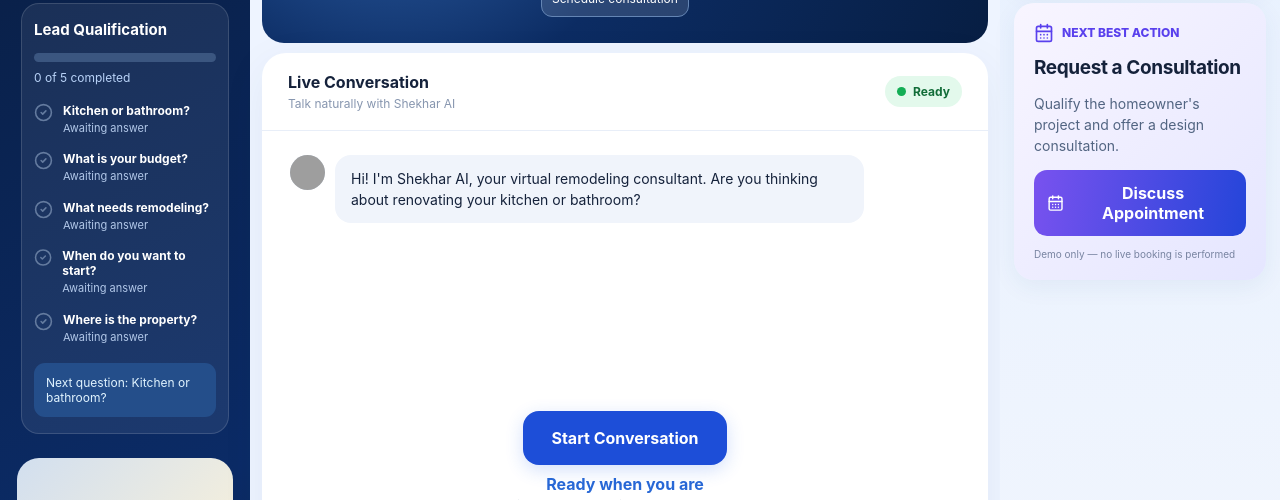
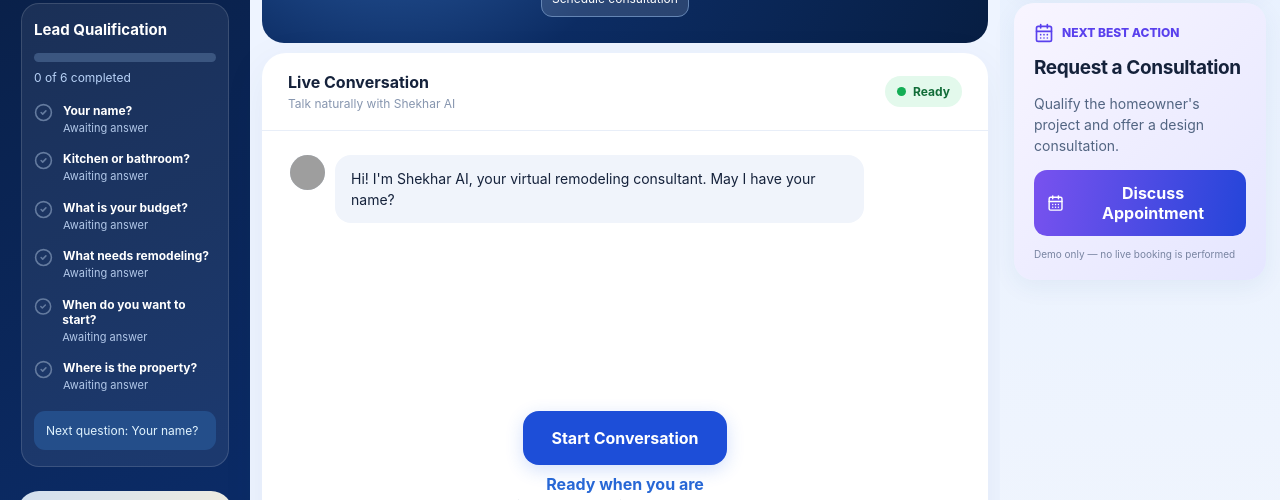
Before and after one commit to ShekharBlueWorld/wonderly-voice-ai, a React (Vite) app in the folder frontend/: page / in a window 1280 px wide. Shown: the part 275-775 px from the top of the page. Built offline with nearby package versions, Linux system fonts and the light colour scheme; grey boxes are pictures that could not be loaded.

Commit message:
Start voice introduction on conversation click and show name as first lead field

```diff
--- a/frontend/src/main.jsx
+++ b/frontend/src/main.jsx
@@ -3,7 +3,7 @@ import {createRoot} from 'react-dom/client';
 import {AudioLines, MessageSquare, Users, CalendarDays, BarChart3, Layers, Mic, MicOff, Send, Volume2, VolumeX, Zap, Clock3, CheckCircle2, Circle, Home, Settings, Square, Sparkles} from 'lucide-react';
 import './style.css';
 const API='http://127.0.0.1:8000';
-const welcome="Hi! I'm Shekhar AI, your virtual remodeling consultant. Are you thinking about renovating your kitchen or bathroom?";
+const welcome="Hi! I'm Shekhar AI, your virtual remodeling consultant. May I have your name?";
 function App(){
  const [messages,setMessages]=useState([{role:'assistant',content:welcome}]);
  const [input,setInput]=useState('');const [busy,setBusy]=useState(false);
@@ -32,7 +32,7 @@ function App(){
  }
  function toggleAuto(){
   if(autoRef.current){autoRef.current=false;setAutoMode(false);recognition.current?.abort();recognitionActive.current=false;setListening(false);audio.current?.pause();speakingRef.current=false;setSpeaking(false);cancelAnimationFrame(animationRef.current);setMouth(0);}
-  else{autoRef.current=true;setAutoMode(true);startListening();}
+  else{autoRef.current=true;setAutoMode(true);if(messagesRef.current.length===1){speakingRef.current=true;playSpeech(welcome,performance.now()).catch(e=>{speakingRef.current=false;setError('Voice introduction failed: '+e.message);startListening();});}else startListening();}
  }
 
  const audio=useRef(null);const recognition=useRef(null);const bottom=useRef(null);
@@ -78,7 +78,7 @@ function App(){
   rec.onend=()=>{setListening(false);setTurnDetect(null);};rec.onerror=e=>{setError('Microphone: '+e.error);setListening(false)};
   try{turnStart.current=performance.now();rec.start();setListening(true);}catch(e){setError(e.message);}
  }
- const checks=[['Kitchen or bathroom?',lead.project],['What is your budget?',lead.budget],['What needs remodeling?',lead.scope],['When do you want to start?',lead.timeline],['Where is the property?',lead.location]];
+ const checks=[['Your name?',lead.name],['Kitchen or bathroom?',lead.project],['What is your budget?',lead.budget],['What needs remodeling?',lead.scope],['When do you want to start?',lead.timeline],['Where is the property?',lead.location]];
  const next=checks.find(x=>!x[1]);
  const p95=values=>{const v=values.filter(x=>x!=null).sort((a,b)=>a-b);return v.length?v[Math.ceil(v.length*.95)-1]:null};
  const progress=Math.round(checks.filter(x=>x[1]).length/checks.length*100);
@@ -86,7 +86,7 @@ function App(){
  return <div className="shell">
  <aside className="sidebar"><div className="brand"><div className="brandmark"><Home size={28}/></div><div><b>Wonderly</b><small>Voice AI</small></div></div>
  <nav>{[[MessageSquare,'Conversation'],[BarChart3,'Performance']].map(([Icon,label])=><button type="button" className={'navitem '+(view===label?'active':'')} key={label} onClick={()=>setView(label)}><Icon size={20}/>{label}</button>)}</nav>
- <section className="sidequal"><h3>Lead Qualification</h3><div className="sideprogress"><span style={{width:progress+'%'}}/></div><small>{checks.filter(x=>x[1]).length} of 5 completed</small><div className="sidechecks">{checks.map(([label,value])=><div key={label}><CheckCircle2 size={19} color={value?'#4ade80':'#647b9f'}/><div><b>{label}</b><small>{value||'Awaiting answer'}</small></div></div>)}</div><div className="sidenext">{next?'Next question: '+next[0]:'All five answered — recommendation ready'}</div></section>
+ <section className="sidequal"><h3>Lead Qualification</h3><div className="sideprogress"><span style={{width:progress+'%'}}/></div><small>{checks.filter(x=>x[1]).length} of 6 completed</small><div className="sidechecks">{checks.map(([label,value])=><div key={label}><CheckCircle2 size={19} color={value?'#4ade80':'#647b9f'}/><div><b>{label}</b><small>{value||'Awaiting answer'}</small></div></div>)}</div><div className="sidenext">{next?'Next question: '+next[0]:'All six answered — recommendation ready'}</div></section>
  <div className="sidebarfoot"><div className="kitchen">✦ Dream kitchens start here</div><p>AI-powered home remodeling sales assistant</p><small>Demo built by Shekhar Venkat</small></div></aside>
  {view==="Conversation"&&<main className="center"><section className="hero"><div className={"heroavatar "+(speaking?"avatar-talking":"")} style={{"--mouth":mouth}}><img src="/shekhar-avatar.jpg" onError={e=>{e.currentTarget.style.display='none'}} alt="Shekhar avatar"/><div className={'mini-wave '+(speaking?'live':'')}>{Array.from({length:15},(_,i)=><i key={i}/>)}</div></div><div className="herotext"><div className="eyebrow"><Sparkles size={14}/> AI SALES CONSULTANT</div><h1>Hi, I'm <span>Shekhar</span> 👋</h1><h2>Your AI remodeling consultant</h2><p>Let's plan your kitchen or bathroom renovation, explore options, and request a consultation.</p><div className="chips">{['Kitchen remodel','Bathroom remodel','Discuss budget','Schedule consultation'].map(x=><button key={x} onClick={()=>setInput(x)}>{x}</button>)}</div></div></section>
  <section className="conversation"><div className="conversationhead"><div><b>Live Conversation</b><small>Talk naturally with Shekhar AI</small></div><span className="online"><span className="dot"/> {status}</span></div>
```
